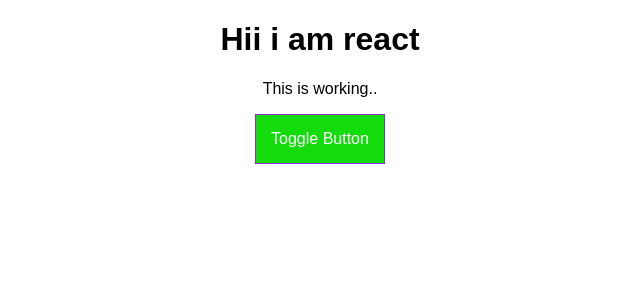
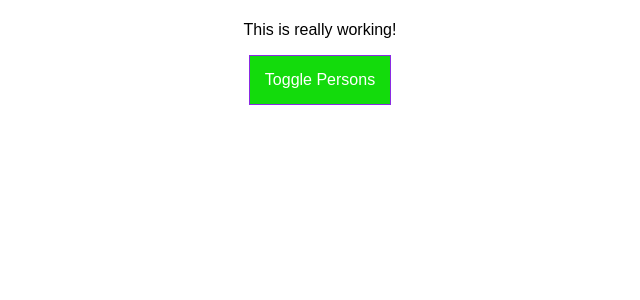
Before and after one commit to sac29/ReactTutorial, a React app: page / in a window 1280 px wide. Shown: the top 300 px of the page, without its empty margins (320-960 px from the left). Built offline with nearby package versions, Linux system fonts and the light colour scheme.

Commit message:
well created components..

```diff
--- a/src/App.css
+++ /dev/null
@@ -1,32 +0,0 @@
-.App {
-  text-align: center;
-}
-
-.red{
-  color: red;
-}
-
-.bold{
-  font-weight: bold;
-}
-
-.App button{
-   border: 1px solid blueviolet;
-   padding: 15px;
-   background-color: rgb(19, 219, 12);
-   font: inherit;
-   color:  white;
-   cursor: pointer;
-}
-
-.App button:hover {
-  background-color: lightgreen;
-  color: black;
-}
-.App button.Red{
-  background-color: red;
-}
-.App button.Red:hover{
-  background-color: salmon;
-  color: black;
-}
--- a/src/App.js
+++ /dev/null
@@ -1,94 +0,0 @@
-import React, { Component } from 'react';
-import  classes from './App.css';
-import Person from './Person/Person';
-import ErrorBoundary from './ErrorBoundary/ErrorBoundary';
-
-
-class App extends Component {
-  state = {
-    persons: [
-      { id: 'adfe', name: "sachin", age: 23, gender: "male" },
-      { id: 'dfagfga', name: "aman", age: 22, gender: "male" },
-      { id: 'dfae', name: "geela", age: 24, gender: "female" }
-    ],
-    showPersons: false
-
-  }
-
-  deletePersonHandler = (personIndex) => {
-    // const persons =this.state.persons.slice();
-    const persons = [...this.state.persons];
-    persons.splice(personIndex, 1);
-    this.setState({ persons: persons });
-
-  }
-
-  togglePersonhandler = () => {
-    const doesShowPerson = this.state.showPersons;
-    this.setState({ showPersons: !doesShowPerson });
-  }
-  nameChangedHandler = ( event, id ) => {
-    const personIndex = this.state.persons.findIndex(p => {
-      return p.id === id;
-    });
-
-    const person = {
-      ...this.state.persons[personIndex]
-    };
-
-    // const person = Object.assign({}, this.state.persons[personIndex]);
-
-    person.name = event.target.value;
-
-    const persons = [...this.state.persons];
-    persons[personIndex] = person;
-
-    this.setState( {persons: persons} );
-  }
-  render() {
-
-    let personShow = null;
-    let btnClass ='';
-
-    if (this.state.showPersons) {
-      personShow = (
-        <div>
-          {this.state.persons.map((person, index) => {
-            return  <ErrorBoundary key={person.id}>
-            <Person
-              click={() => this.deletePersonHandler(index)}
-              name={person.name}
-              age={person.age}
-
-              changed= {(event)=> this.nameChangedHandler(event, person.id)}/>
-              </ErrorBoundary>
-          })}
-
-        </div>
-      );
-      btnClass =classes.Red;
-    }
-   const assignedClass =[];
-   if(this.state.persons.length <=2){
-     assignedClass.push(classes.red);
-   }
-   if(this.state.persons.length <=1){
-    assignedClass.push(classes.bold);
-  }
-
-    return (
-
-      <div className={classes.App}>
-        <h1>Hii i am react </h1>
-        <p className={assignedClass.join(' ')}>This is working..</p>
-        <button
-         btnClass ={btnClass}
-         onClick={this.togglePersonhandler}>Toggle Button</button>
-        {personShow}
-      </div>
-
-    );
-  }
-}
-
-export default App;
--- a/src/Person/Person.js
+++ /dev/null
@@ -1,18 +0,0 @@
-import React from 'react';
-import Classes from './Person.css';
-
-const person =(props)=>{
-
-    return (
-         <div className={Classes.Person}>
-            <p onClick={props.click}>This is {props.name}.</p>
-            <p> My age is {props.age} years </p>
-            <p> I am {props.gender}  </p>
-            <p>{props.children}</p>
-            <input type="text"  onChange={props.changed} value={props.name} />
-         </div>
-)
-
-}
-
-export default person;
--- /dev/null
+++ b/src/components/Cockpit/Cockpit.css
@@ -0,0 +1,28 @@
+.red{
+    color: red;
+  }
+
+  .bold{
+    font-weight: bold;
+  }
+
+  .Cockpit button{
+     border: 1px solid blueviolet;
+     padding: 15px;
+     background-color: rgb(19, 219, 12);
+     font: inherit;
+     color:  white;
+     cursor: pointer;
+  }
+
+  .Cockpit button:hover {
+    background-color: lightgreen;
+    color: black;
+  }
+  .Cockpit button.Red{
+    background-color: red;
+  }
+  .Cockpit button.Red:hover{
+    background-color: salmon;
+    color: black;
+  }
--- /dev/null
+++ b/src/components/Cockpit/Cockpit.js
@@ -0,0 +1,30 @@
+import React from 'react';
+
+import classes from './Cockpit.css';
+
+const cockpit = ( props ) => {
+    const assignedClasses = [];
+    let btnClass = '';
+    if (props.showPersons) {
+        btnClass = classes.Red;
+    }
+
+    if ( props.persons.length <= 2 ) {
+      assignedClasses.push( classes.red ); // classes = ['red']
+    }
+    if ( props.persons.length <= 1 ) {
+      assignedClasses.push( classes.bold ); // classes = ['red', 'bold']
+    }
+
+    return (
+        <div className={classes.Cockpit}>
+            <h1>{ props.appTitle }</h1>
+            <p className={assignedClasses.join( ' ' )}>This is really working!</p>
+            <button
+                className={btnClass}
+                onClick={props.clicked}>Toggle Persons</button>
+        </div>
+    );
+};
+
+export default cockpit;
--- /dev/null
+++ b/src/components/Persons/Person/Person.js
@@ -0,0 +1,15 @@
+import React from 'react';
+
+import classes from './Person.css';
+
+const person = ( props ) => {
+    return (
+        <div className={classes.Person}>
+            <p onClick={props.click}>I'm {props.name} and I am {props.age} years old!</p>
+            <p>{props.children}</p>
+            <input type="text" onChange={props.changed} value={props.name} />
+        </div>
+    )
+};
+
+export default person;
--- /dev/null
+++ b/src/components/Persons/Persons.js
@@ -0,0 +1,14 @@
+import React from 'react';
+
+import Person from './Person/Person';
+
+const persons = (props) => props.persons.map( ( person, index ) => {
+        return <Person
+          click={() => props.clicked( index )}
+          name={person.name}
+          age={person.age}
+          key={person.id}
+          changed={( event ) => props.changed( event, person.id )} />
+      } );
+
+export default persons;
--- /dev/null
+++ b/src/containers/App.css
@@ -0,0 +1,3 @@
+.App {
+  text-align: center;
+}
--- /dev/null
+++ b/src/containers/App.js
@@ -0,0 +1,73 @@
+import React, { Component } from 'react';
+
+import classes from './App.css';
+import Persons from '../components/Persons/Persons';
+import Cockpit from '../components/Cockpit/Cockpit';
+
+class App extends Component {
+  state = {
+    persons: [
+      { id: 'asfa1', name: 'Max', age: 28 },
+      { id: 'vasdf1', name: 'Manu', age: 29 },
+      { id: 'asdf11', name: 'Stephanie', age: 26 }
+    ],
+    otherState: 'some other value',
+    showPersons: false
+  }
+
+  nameChangedHandler = ( event, id ) => {
+    const personIndex = this.state.persons.findIndex( p => {
+      return p.id === id;
+    } );
+
+    const person = {
+      ...this.state.persons[personIndex]
+    };
+
+    // const person = Object.assign({}, this.state.persons[personIndex]);
+
+    person.name = event.target.value;
+
+    const persons = [...this.state.persons];
+    persons[personIndex] = person;
+
+    this.setState( { persons: persons } );
+  }
+
+  deletePersonHandler = ( personIndex ) => {
+    // const persons = this.state.persons.slice();
+    const persons = [...this.state.persons];
+    persons.splice( personIndex, 1 );
+    this.setState( { persons: persons } );
+  }
+
+  togglePersonsHandler = () => {
+    const doesShow = this.state.showPersons;
+    this.setState( { showPersons: !doesShow } );
+  }
+
+  render () {
+    let persons = null;
+
+    if ( this.state.showPersons ) {
+      persons = <Persons
+        persons={this.state.persons}
+        clicked={this.deletePersonHandler}
+        changed={this.nameChangedHandler} />;
+    }
+
+    return (
+      <div className={classes.App}>
+        <Cockpit
+          appTitle={this.props.title}
+          showPersons={this.state.showPersons}
+          persons={this.state.persons}
+          clicked={this.togglePersonsHandler} />
+        {persons}
+      </div>
+    );
+    // return React.createElement('div', {className: 'App'}, React.createElement('h1', null, 'Does this work now?'));
+  }
+}
+
+export default App;
--- a/src/index.js
+++ b/src/index.js
@@ -1,7 +1,7 @@
 import React from 'react';
 import ReactDOM from 'react-dom';
 import './index.css';
-import App from './App';
+import App from './containers/App';
 import registerServiceWorker from './registerServiceWorker';
 
 ReactDOM.render(<App />, document.getElementById('root'));
```
Also changed, not shown: src/Error/ErrorBoundary.js (deleted, +0 -25 lines), src/components/Persons/Person/Person.css (renamed from src/Person/Person.css).
